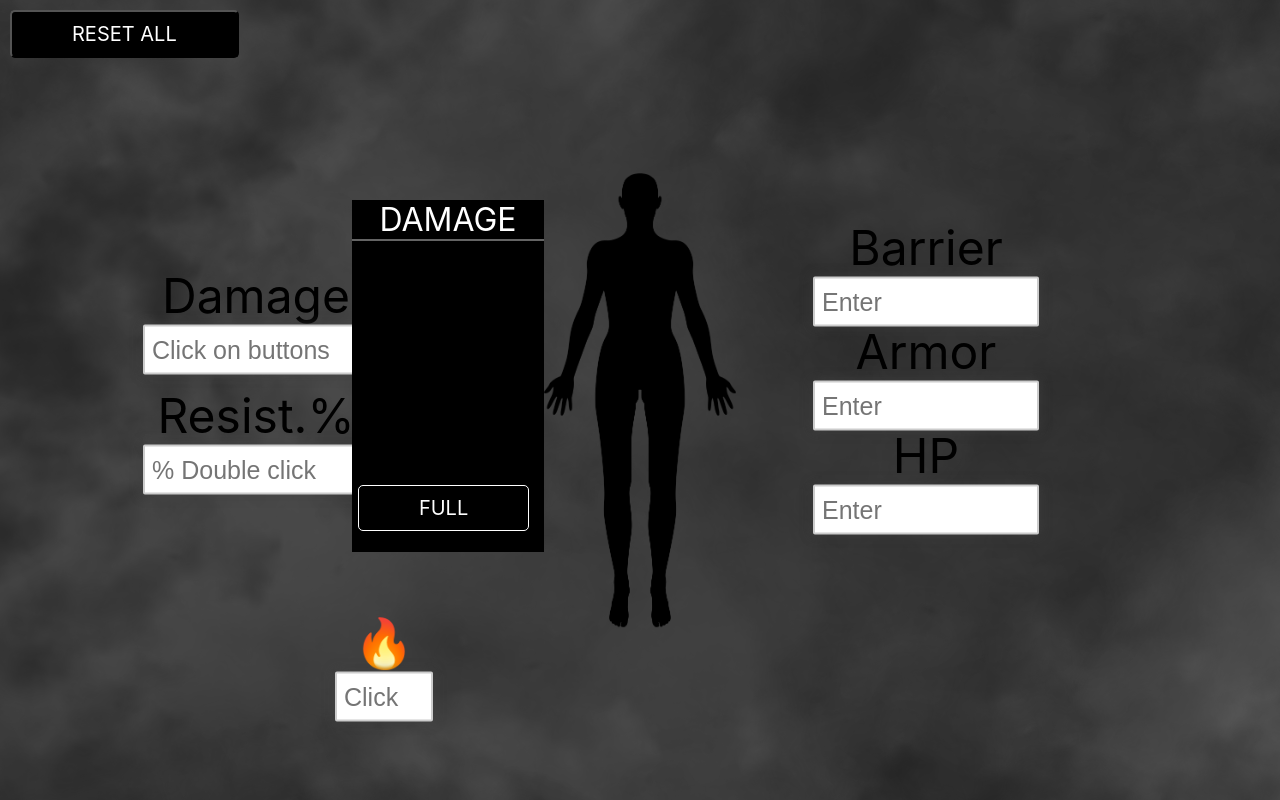
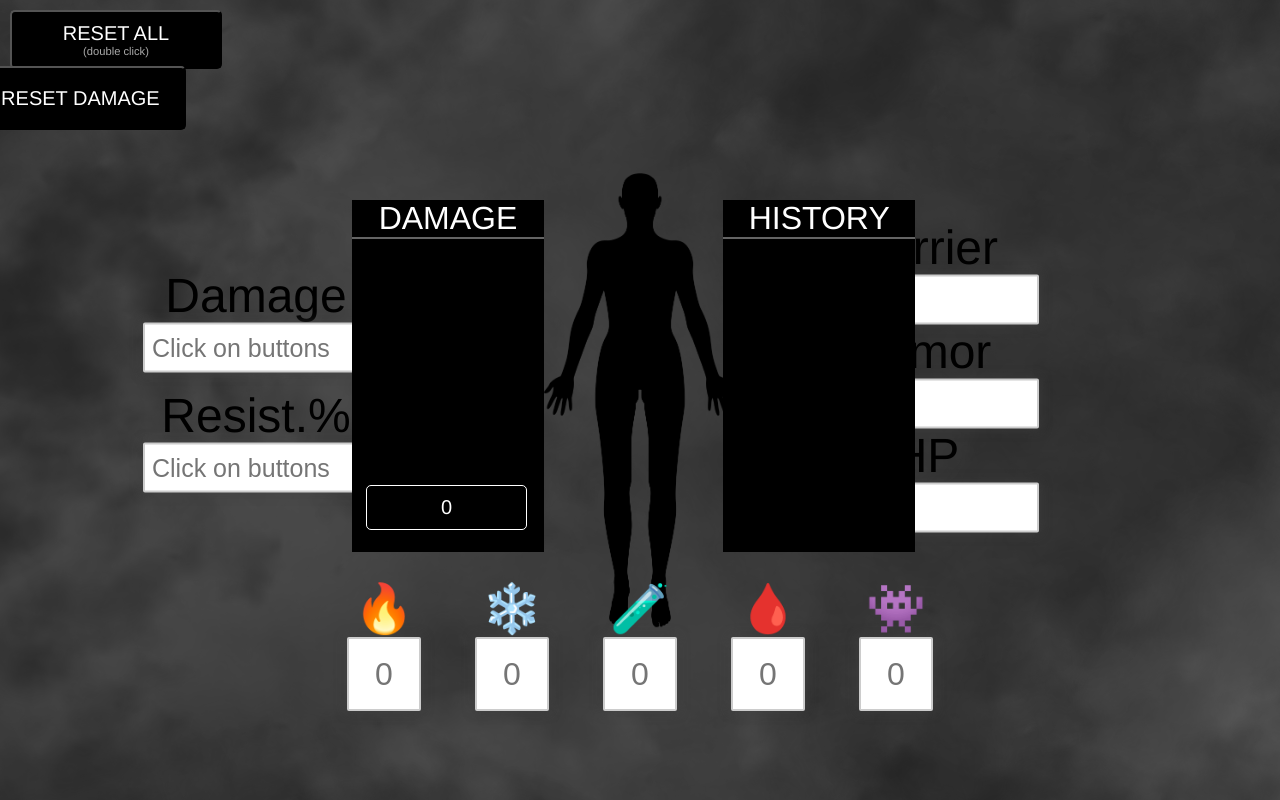
Before and after one commit to Setiver/calcDMG, a React (Create React App) app in the folder calc-dmg/: page / in a window 1280 px wide. Built offline with nearby package versions, Linux system fonts and the light colour scheme.

Commit message:
addet history and additional damage

```diff
--- a/calc-dmg/src/App.css
+++ b/calc-dmg/src/App.css
@@ -8,6 +8,44 @@ body {
   background-image: url(res/img/background1.png);
   width: 100%;
   height: 100%;
+  font-family: 'Raleway', Helvetica, Arial, sans-serif;
+}
+
+/* hide arrows from input */
+input::-webkit-outer-spin-button,
+input::-webkit-inner-spin-button {
+  -webkit-appearance: none;
+  margin: 0;
+}
+/* this one is for mozilla */
+input[type='number'] {
+  -moz-appearance: textfield;
+}
+
+/* input look */
+.input-look {
+  padding: 7px;
+  width: 13rem;
+  height: 2rem;
+  font-size: 25px;
+  border-width: 2px;
+  border-color: #cccccc;
+  background-color: #ffffff;
+  color: #000000;
+  border-style: solid;
+  border-radius: 2px;
+  box-shadow: 0px 0px 12px rgba(66, 66, 66, 0.61);
+}
+
+.button-look {
+  color: white;
+  font-size: 20px;
+  font-family: inherit;
+  padding: 10px 60px;
+  border-radius: 5px;
+  margin: 10px 10px;
+  cursor: pointer;
+  text-align: center;
 }
 
 .human-img {
@@ -23,7 +61,11 @@ body {
 .hp-text,
 .damage-text,
 .resist-text,
-.burn-text {
+.burn-text,
+.poison-text,
+.bleed-text,
+.cold-text,
+.void-text {
   position: relative;
   bottom: 1%;
   font-size: 3rem;
@@ -34,8 +76,7 @@ body {
 .armor-input,
 .hp-input,
 .damage-input,
-.resist-input,
-.burn-input {
+.resist-input {
   position: relative;
 }
 
@@ -73,60 +114,93 @@ body {
   left: 20%;
   transform: translate(-50%, -50%);
 }
-
+/* burn damage */
 .burn-container {
   position: absolute;
   bottom: 3%;
   left: 30%;
   transform: translate(-50%, -50%);
-  color: red;
 }
 
-/* hide arrows from input */
-input::-webkit-outer-spin-button,
-input::-webkit-inner-spin-button {
-  -webkit-appearance: none;
-  margin: 0;
-}
-/* this one is for mozilla */
-input[type='number'] {
-  -moz-appearance: textfield;
+.burn-input,
+.poison-input,
+.bleed-input,
+.cold-input,
+.void-input {
+  width: 3.5rem;
+  height: 3.5rem;
+  font-size: 2rem;
+  text-align: center;
 }
 
-/* input look */
-.input-look {
-  padding: 7px;
-  width: 13rem;
-  height: 2rem;
-  font-size: 25px;
-  border-width: 2px;
-  border-color: #cccccc;
-  background-color: #ffffff;
-  color: #000000;
-  border-style: solid;
-  border-radius: 2px;
-  box-shadow: 0px 0px 12px rgba(66, 66, 66, 0.61);
+/* cold damage */
+.cold-container {
+  position: absolute;
+  bottom: 3%;
+  left: 40%;
+  transform: translate(-50%, -50%);
 }
 
-.burn-input {
-  width: 5rem;
+/* poison damage */
+.poison-container {
+  position: absolute;
+  bottom: 3%;
+  left: 50%;
+  transform: translate(-50%, -50%);
 }
 
+/* bleed damage */
+.bleed-container {
+  position: absolute;
+  bottom: 3%;
+  left: 60%;
+  transform: translate(-50%, -50%);
+}
+
+/* void damage */
+.void-container {
+  position: absolute;
+  bottom: 3%;
+  left: 70%;
+  transform: translate(-50%, -50%);
+}
+/* --------------------------------------------- */
 /* buttons that show up */
 .barier-button {
-  background-color: rgb(0, 103, 141);
+  /* background-color: rgb(0, 103, 141); */
   position: absolute;
   top: 18%;
   left: 40%;
   transform: translate(-50%, -50%);
+  color: #00003d;
+
+  background-image: linear-gradient(-45deg, #78d2af, #009f84, #45c65c, #01aebd, #ffee36);
+  background-size: 400% 400%;
+  animation: gradient 10s ease infinite;
+}
+
+@keyframes gradient {
+  0% {
+    background-position: 0% 50%;
+  }
+  50% {
+    background-position: 100% 50%;
+  }
+  100% {
+    background-position: 0% 50%;
+  }
 }
 
 .armor-button {
-  background-color: rgb(136, 136, 136);
   position: absolute;
   top: 18%;
   left: 49.4%;
   transform: translate(-50%, -50%);
+  color: #00003d;
+
+  background-image: linear-gradient(-45deg, #cacaca, #838383, #656565, #757575, #d2d2d2);
+  background-size: 400% 400%;
+  animation: gradient 10s ease infinite;
 }
 
 .hp-button {
@@ -135,20 +209,32 @@ input[type='number'] {
   top: 18%;
   left: 58.8%;
   transform: translate(-50%, -50%);
+  color: #00003d;
+
+  background-image: linear-gradient(-45deg, #c50000, #8d0000, #720000, #910000, #cb0000);
+  background-size: 400% 400%;
+  animation: gradient 10s ease infinite;
 }
 
-.button-look {
-  color: white;
-  font-size: 20px;
-  font-family: inherit;
-  padding: 10px 60px;
-  border-radius: 5px;
-  margin: 10px 10px;
-  cursor: pointer;
+.reset-button-all {
+  background-color: rgb(0, 0, 0);
+  padding: 10px 0px;
+  width: 13rem;
+}
+.reset-button-all-disclaimer {
+  color: #a9a9a9;
+  font-size: 0.7rem;
 }
 
-.reset-button {
+.reset-button-damage {
   background-color: rgb(0, 0, 0);
+  padding: 10px 0px;
+  width: 13rem;
+  height: 2.5rem;
+  position: absolute;
+  top: 11%;
+  left: 5.5%;
+  transform: translate(-50%, -50%);
 }
 
 /* list of all damages */
@@ -182,8 +268,9 @@ input[type='number'] {
   background-color: #000000;
   border: #ffffff 1px solid;
   position: absolute;
-  right: 2.5%;
+  right: 3.8%;
   top: 78%;
+  width: 2.4rem;
 }
 
 .full-damage-list-div {
@@ -192,3 +279,10 @@ input[type='number'] {
   position: absolute;
   transform: translate(-50%, -50%);
 }
+
+.history-damage-list-div {
+  top: 47%;
+  left: 64%;
+  position: absolute;
+  transform: translate(-50%, -50%);
+}
--- a/calc-dmg/src/res/calc.js
+++ b/calc-dmg/src/res/calc.js
@@ -18,7 +18,18 @@ const CalcDMG = () => {
   // storing values of addicional damage
 
   const [burnDamageValue, setBurnDamageValue] = useState('');
+  const [coldDamageValue, setColdDamageValue] = useState('');
+  const [poisonDamageValue, setPoisonDamageValue] = useState('');
+  const [bleedDamageValue, setBleedDamageValue] = useState('');
+  const [voidDamageValue, setVoidDamageValue] = useState('');
 
+  // add all damage to one value
+  const [fullValueDamage, setFullValueDamage] = useState(0);
+
+  // history holders values
+  const [historyHolderBarrier, setHistoryHolderBarrier] = useState([]);
+  const [historyHolderArmor, setHistoryHolderArmor] = useState([]);
+  const [historyHolderHP, setHistoryHolderHP] = useState([]);
   // ---------------------------------- //
 
   // set useState with value
@@ -26,24 +37,35 @@ const CalcDMG = () => {
     seter(Number(event.target.value));
   };
 
-  // reset button set all to be empty
-  const resetOnClick = () => {
+  // keep all damage for reset button
+  const damageAllHolder = () => {
+    setDamageValue('');
+    setResistValue('');
+    setBurnDamageValue('');
+    setColdDamageValue('');
+    setPoisonDamageValue('');
+    setBleedDamageValue('');
+    setVoidDamageValue('');
+  };
+
+  // reset button => set all to be empty
+  const resetOnClickAll = () => {
     setBarierValue('');
     setArmorValue('');
     setHpValue('');
-    setDamageValue('');
-    setResistValue('');
     setButtonValueBarier('');
     setButtonValueArmor('');
     setButtonValueHP('');
+    setHistoryHolderBarrier([]);
+    setHistoryHolderArmor([]);
+    setHistoryHolderHP([]);
+    damageAllHolder();
   };
-  // on Reset clear colors of all inputs
-  useEffect(() => {
-    const inputElems = document.querySelectorAll('.input-look');
-    inputElems.forEach(elem => {
-      elem.style.backgroundColor = 'white';
-    });
-  }, [(barierValue || armorValue || hpValue) === '' ? 'buttonValueBarier' : '']);
+  // reset button => set damage to be empty
+
+  const resetOnClickDamage = () => {
+    damageAllHolder();
+  };
 
   // change color of input whene hit Enter and give button a value
   const handlerKeyDown = (event, selector, color, setValueButton, valueButton) => {
@@ -56,17 +78,42 @@ const CalcDMG = () => {
     }
   };
 
-  // damage reduction
-  const damageReduct = () => {
-    if (resistValue > 0) {
-      setDamageValue(Math.trunc(damageValue - damageValue * (resistValue * 0.01)));
-    }
-    if (resistValue <= 0) {
-      setDamageValue(damageValue);
-    }
-  };
+  // on Reset clear colors of all inputs
+  const effectBackToWhite =
+    (barierValue || armorValue || hpValue) === '' ? 'buttonValueBarier' : '';
 
-  // damage
+  useEffect(() => {
+    const inputElems = document.querySelectorAll('.input-look');
+    inputElems.forEach(elem => {
+      elem.style.backgroundColor = 'white';
+    });
+  }, [effectBackToWhite]);
+
+  useEffect(() => {
+    setFullValueDamage(
+      Number(
+        Math.trunc(
+          damageValue -
+            damageValue * (resistValue * 0.01) -
+            -burnDamageValue -
+            -coldDamageValue -
+            -poisonDamageValue -
+            -bleedDamageValue -
+            -voidDamageValue
+        )
+      )
+    );
+  }, [
+    damageValue,
+    resistValue,
+    burnDamageValue,
+    coldDamageValue,
+    poisonDamageValue,
+    bleedDamageValue,
+    voidDamageValue,
+  ]);
+
+  // damage on buttons
   const damageOnClick = event => {
     const clickOfButton = event.target;
     const barierButton = document.querySelector('.barier-button');
@@ -74,14 +121,27 @@ const CalcDMG = () => {
     const hpButton = document.querySelector('.hp-button');
 
     if (clickOfButton === barierButton) {
-      setButtonValueBarier(buttonValueBarier - damageValue);
+      setButtonValueBarier(buttonValueBarier - fullValueDamage);
+      setHistoryHolderBarrier(historyHolderBarrier => historyHolderBarrier.concat(fullValueDamage));
     }
     if (clickOfButton === armorButton) {
-      setButtonValueArmor(buttonValueArmor - damageValue);
+      setButtonValueArmor(buttonValueArmor - fullValueDamage);
+      setHistoryHolderArmor(historyHolderArmor => historyHolderArmor.concat(fullValueDamage));
     }
     if (clickOfButton === hpButton) {
-      setButtonValueHP(buttonValueHP - damageValue);
+      setButtonValueHP(buttonValueHP - fullValueDamage);
+      setHistoryHolderHP(historyHolderHP => historyHolderHP.concat(fullValueDamage));
     }
+  };
+
+  // history List
+  const HistoryHandler = ({ type, holder }) => {
+    const historia = holder.map((obj, i) => (
+      <li key={i}>
+        {type}: {obj}
+      </li>
+    ));
+    return <div>{historia}</div>;
   };
 
   // ---------------------------------- //
@@ -197,14 +257,19 @@ const CalcDMG = () => {
           type="number"
           className="resist-input input-look"
           onChange={event => onChangeHandler(event, setResistValue)}
-          onDoubleClick={damageReduct}
-          placeholder="% Double click"
+          // onDoubleClick={damageReduct}
+          placeholder="Click on buttons"
+          // placeholder="% Double click"
           value={resistValue}
         />
       </div>
       {/* -----------------ButtonReset----------------- */}
-      <button className="button-look reset-button" onClick={resetOnClick}>
+      <button className="button-look reset-button-all" onDoubleClick={resetOnClickAll}>
         RESET ALL
+        <p className="reset-button-all-disclaimer">(double click)</p>
+      </button>
+      <button className="button-look reset-button-damage" onClick={resetOnClickDamage}>
+        RESET DAMAGE
       </button>
       {/* -----------------DamageList----------------- */}
       <div className="full-damage-list-div">
@@ -212,16 +277,56 @@ const CalcDMG = () => {
           <li>
             <p className="full-damage-text-up">DAMAGE</p>
           </li>
-          {damageValue != '' ? <li className="list-group-item">⚔ Damage: {damageValue}</li> : ''}
-
-          {resistValue != '' ? (
+          {damageValue !== '' ? <li className="list-group-item">⚔ Damage: {damageValue}</li> : ''}
+          {resistValue !== '' ? (
             <li className="list-group-item">🛡 Resistance: {resistValue}%</li>
           ) : (
             ''
           )}
-          <button className="button-list-damage button-look">FULL</button>
+          {burnDamageValue !== '' ? (
+            <li className="list-group-item">🔥 Burn: {burnDamageValue}</li>
+          ) : (
+            ''
+          )}
+          {coldDamageValue !== '' ? (
+            <li className="list-group-item"> ❄️ Cold: {coldDamageValue}</li>
+          ) : (
+            ''
+          )}
+          {poisonDamageValue !== '' ? (
+            <li className="list-group-item">🧪 Poison: {poisonDamageValue}</li>
+          ) : (
+            ''
+          )}
+          {bleedDamageValue !== '' ? (
+            <li className="list-group-item">🩸 Bleed: {bleedDamageValue}</li>
+          ) : (
+            ''
+          )}
+          {voidDamageValue !== '' ? (
+            <li className="list-group-item"> 👾 Void: {voidDamageValue}</li>
+          ) : (
+            ''
+          )}
+          {/* -----------------ValueShowButton----------------- */}
+          <button className="button-list-damage button-look">
+            {fullValueDamage ? fullValueDamage : '0'}
+          </button>
         </ul>
       </div>
+
+      {/* -----------------HostoryDamageList----------------- */}
+      <div className="history-damage-list-div">
+        <ul className="list-group list-group-history">
+          <li>
+            <p className="full-damage-text-up">HISTORY</p>
+          </li>
+          <HistoryHandler type={'Barrier'} holder={historyHolderBarrier} />
+          <HistoryHandler type={'Armor'} holder={historyHolderArmor} />
+          <HistoryHandler type={'HP'} holder={historyHolderHP} />
+        </ul>
+      </div>
+
       {/* -----------------Burn----------------- */}
       <div className="burn-container">
         <p className="burn-text">🔥</p>
@@ -229,8 +334,52 @@ const CalcDMG = () => {
           type="number"
           className="burn-input input-look"
           onChange={event => onChangeHandler(event, setBurnDamageValue)}
-          placeholder="Click"
+          placeholder="0"
           value={burnDamageValue}
+        />
+      </div>
+      {/* -----------------Cold----------------- */}
+      <div className="cold-container">
+        <p className="cold-text">❄️</p>
+        <input
+          type="number"
+          className="cold-input input-look"
+          onChange={event => onChangeHandler(event, setColdDamageValue)}
+          placeholder="0"
+          value={coldDamageValue}
+        />
+      </div>
+      {/* -----------------Poison----------------- */}
+      <div className="poison-container">
+        <p className="poison-text">🧪</p>
+        <input
+          type="number"
+          className="poison-input input-look"
+          onChange={event => onChangeHandler(event, setPoisonDamageValue)}
+          placeholder="0"
+          value={poisonDamageValue}
+        />
+      </div>
+      {/* -----------------Bleed----------------- */}
+      <div className="bleed-container">
+        <p className="bleed-text">🩸</p>
+        <input
+          type="number"
+          className="bleed-input input-look"
+          onChange={event => onChangeHandler(event, setBleedDamageValue)}
+          placeholder="0"
+          value={bleedDamageValue}
+        />
+      </div>
+      {/* -----------------Void----------------- */}
+      <div className="void-container">
+        <p className="void-text">👾</p>
+        <input
+          type="number"
+          className="void-input input-look"
+          onChange={event => onChangeHandler(event, setVoidDamageValue)}
+          placeholder="0"
+          value={voidDamageValue}
         />
       </div>
     </>
```
